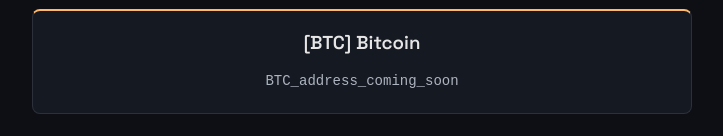
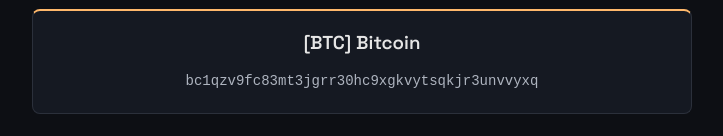
Before and after one commit to adal001/personal-landing-page, a plain HTML site: page index.html in a window 1280 px wide. Shown: the part 1410-1546 px from the top of the page, without its empty margins (278-1001 px from the left). Drawn offline with Linux system fonts and the light colour scheme.

Commit message:
Add Bitcoin wallet address to support section

```diff
--- a/index.html
+++ b/index.html
@@ -121,7 +121,7 @@
 
             <article class="support-card bitcoin-card">
                 <h3>[BTC] Bitcoin</h3>
-                <p>BTC_address_coming_soon</p>
+                <p>bc1qzv9fc83mt3jgrr30hc9xgkvytsqkjr3unvvyxq</p>
             </article>
 
             <article class="support-card monero-card">
```
